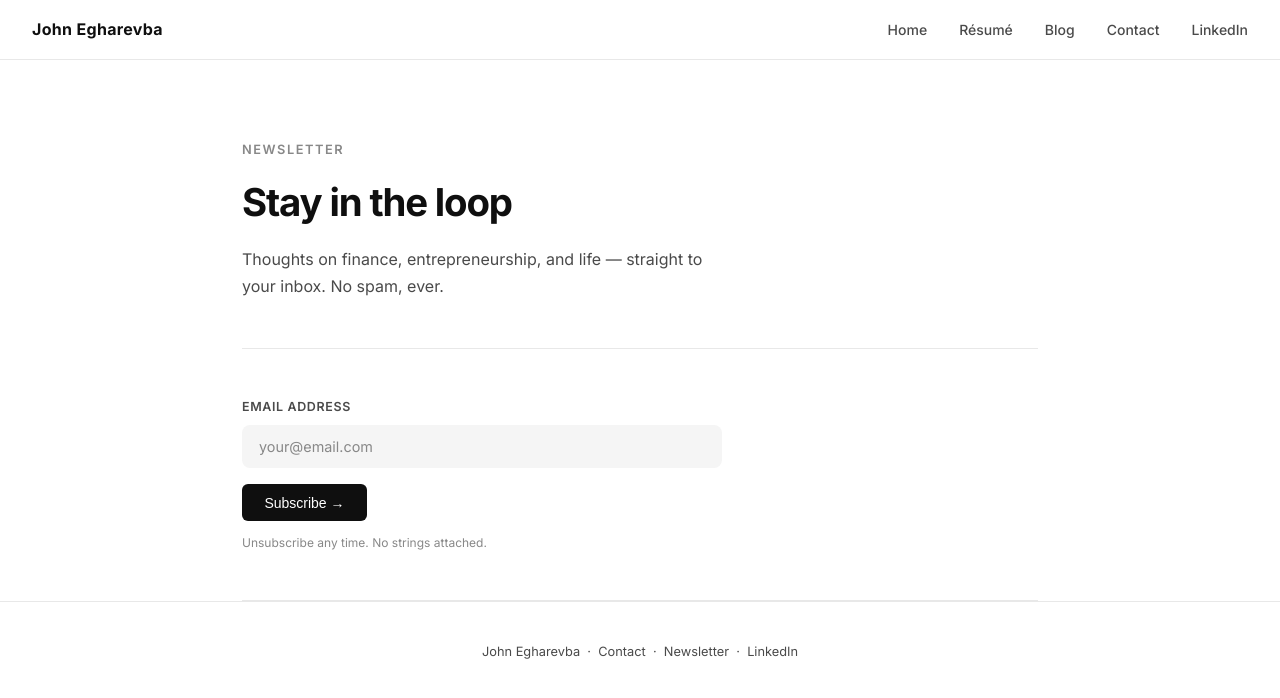
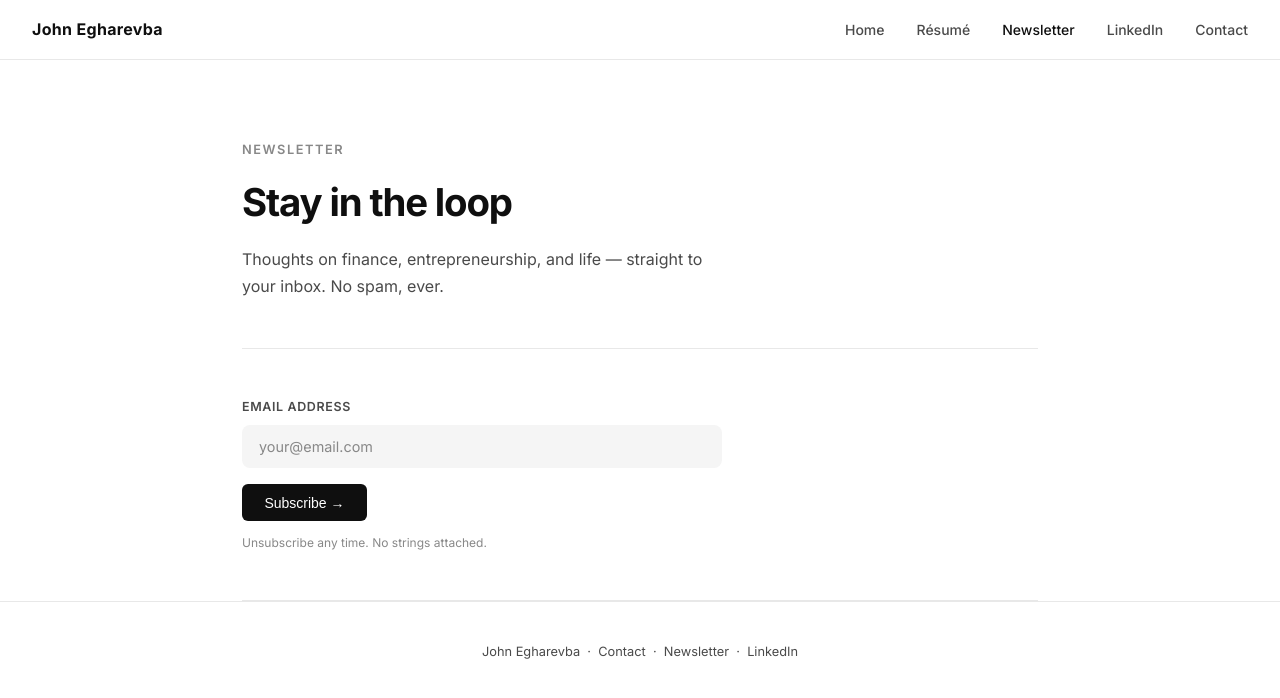
Before and after one commit to johnegharevba/Personal-Website, a plain HTML site: page newsletter.html in a window 1280 px wide. Drawn offline with Linux system fonts and the light colour scheme.

Commit message:
Update navigation links and footer in newsletter.html

```diff
--- a/newsletter.html
+++ b/newsletter.html
@@ -13,9 +13,9 @@
     <ul class="nav-links">
       <li><a href="index.html">Home</a></li>
       <li><a href="resume.html">Résumé</a></li>
-      <li><a href="blog.html">Blog</a></li>
+      <li><a href="newsletter.html" class="active">Newsletter</a></li>
+      <li><a href="https://linkedin.com/in/John-Egharevba/" target="_blank" rel="noopener">LinkedIn</a></li>
       <li><a href="contact.html">Contact</a></li>
-      <li><a href="https://linkedin.com/in/John-Egharevba/" target="_blank" rel="noopener">LinkedIn</a></li>
     </ul>
   </nav>
 
```
